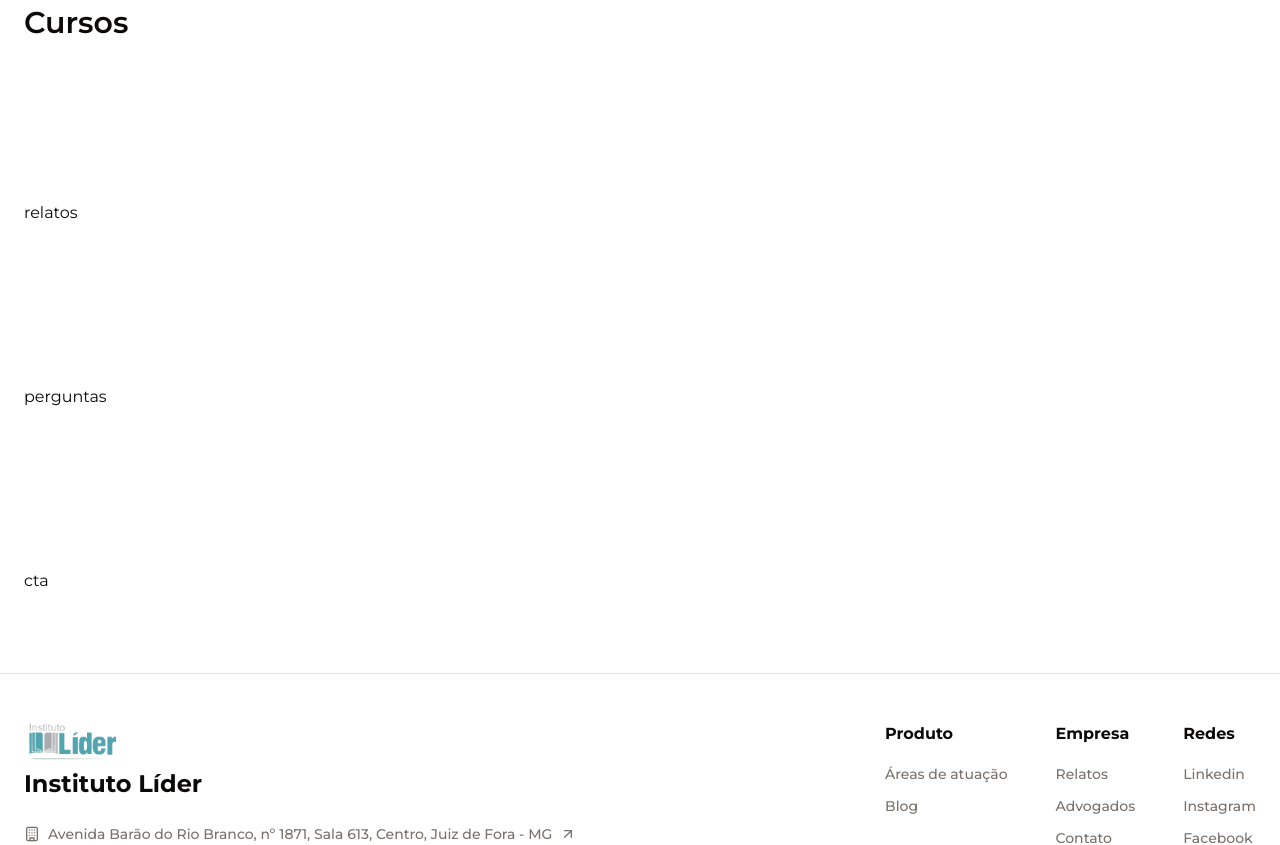
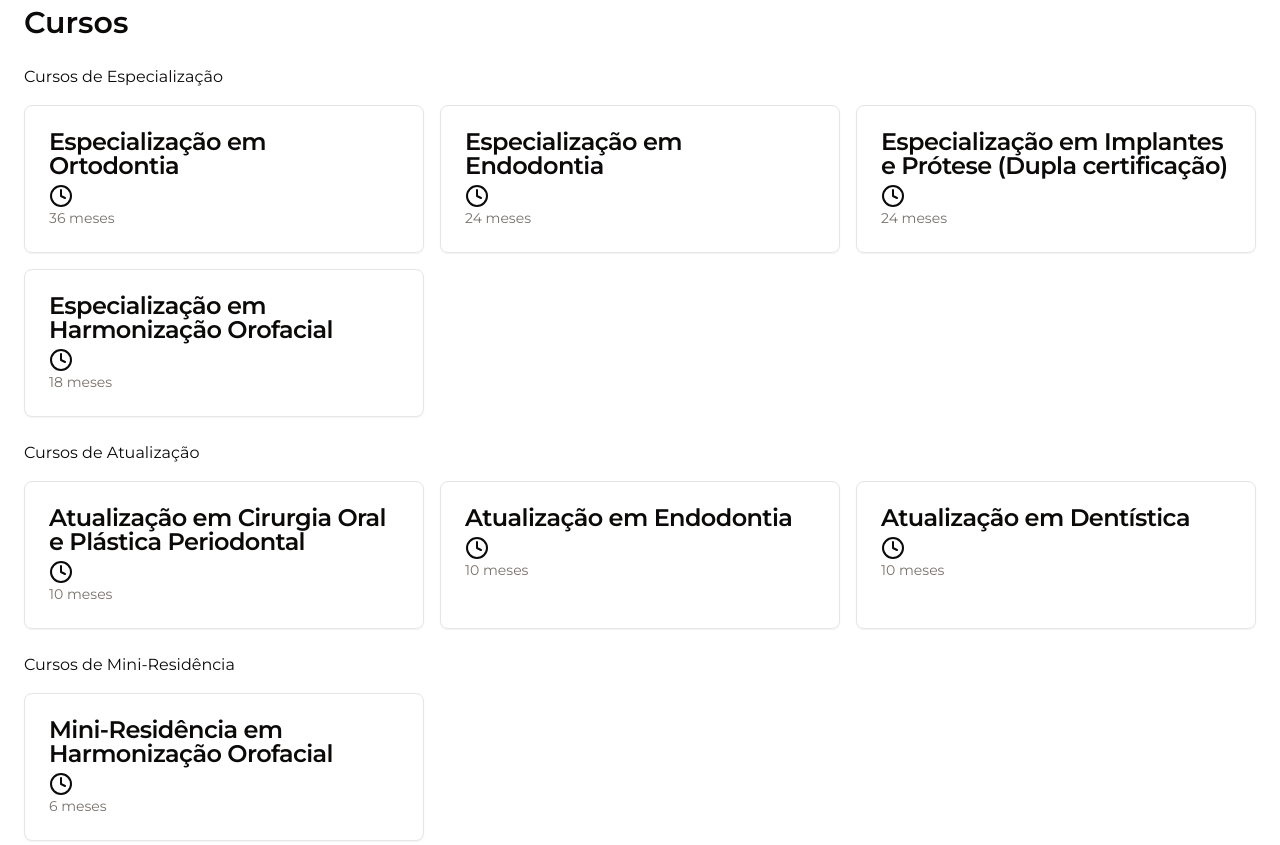
Before and after one commit to charmingruby/lider-instituto, a Next.js app: page / in a window 1280 px wide. Shown: the part 1905-2750 px from the top of the page. Built offline with nearby package versions, Linux system fonts and the light colour scheme.

Commit message:
feat: added all the courses and started doing the list

```diff
--- /dev/null
+++ b/src/app/(routes)/(public)/(home)/_components/courses-list.tsx
@@ -0,0 +1,48 @@
+import {
+  Card,
+  CardDescription,
+  CardHeader,
+  CardTitle,
+} from '@/components/ui/card'
+import { courses } from '@/content/courses'
+import { Clock } from 'lucide-react'
+
+export function CoursesList() {
+  return (
+    <div className="flex flex-col gap-6">
+      {courses.map(({ title, subcourses }) => (
+        <div key={title} className="space-y-4">
+          <h3>{title}</h3>
+
+          <div className="grid grid-cols-3 gap-4">
+            {subcourses.map(
+              ({
+                title,
+                observation,
+                durationInMonths,
+                type,
+                coordination,
+              }) => (
+                <Card key={title}>
+                  <CardHeader>
+                    <CardTitle>
+                      {title}{' '}
+                      {observation ? <span>({observation})</span> : null}
+                    </CardTitle>
+
+                    <div>
+                      <Clock />
+                      <CardDescription>
+                        {durationInMonths + ' meses'}
+                      </CardDescription>
+                    </div>
+                  </CardHeader>
+                </Card>
+              ),
+            )}
+          </div>
+        </div>
+      ))}
+    </div>
+  )
+}
--- a/src/app/(routes)/(public)/(home)/page.tsx
+++ b/src/app/(routes)/(public)/(home)/page.tsx
@@ -7,6 +7,7 @@ import { OffersList } from './_components/offers-list'
 import { SubHeading } from '@/components/sub-heading'
 import { Text } from '@/components/ui/text'
 import { StoryAlbum } from './_components/story-album'
+import { CoursesList } from './_components/courses-list'
 
 export const metadata: Metadata = {
   title: 'Toothache | Melhor instituto de dentistas',
@@ -69,13 +70,13 @@ export default function Home() {
       {/* Story */}
       <div className="border-y border-border bg-muted flex items-center justify-center">
         <MaxWidthContainer className="grid grid-cols-1 lg:grid-cols-2 gap-8">
-          <div className="space-y-4">
+          <div className="space-y-6">
             <div>
               <SubHeading content="Um pouco da caminhada" />
               <Heading content="Nossa História" />
             </div>
 
-            <div className="space-y-2">
+            <div className="space-y-4">
               <Text>
                 Lorem ipsum dolor sit amet consectetur adipisicing elit.
                 Asperiores hic magnam odio est aliquid earum? Quod est impedit
@@ -99,10 +100,14 @@ export default function Home() {
       </div>
 
       {/* Courses */}
-      <MaxWidthContainer>
+      <MaxWidthContainer className="space-y-6">
         <div>
           <SubHeading content="Os melhores cursos" />
           <Heading content="Cursos" />
+        </div>
+
+        <div>
+          <CoursesList />
         </div>
       </MaxWidthContainer>
 
--- a/src/app/(routes)/(public)/_components/footer/links.tsx
+++ b/src/app/(routes)/(public)/_components/footer/links.tsx
@@ -1,5 +1,5 @@
 import { LinkSection, LinkSectionProps } from './link-section'
-import { facebookLink, instagramLink, linkedinLink } from '@/site'
+import { facebookLink, instagramLink } from '@/site'
 
 const productSection: LinkSectionProps = {
   title: 'Produto',
@@ -37,10 +37,6 @@ const socialSection: LinkSectionProps = {
   title: 'Redes',
   links: [
     {
-      label: 'Linkedin',
-      url: linkedinLink,
-    },
-    {
       label: 'Instagram',
       url: instagramLink,
     },
--- /dev/null
+++ b/src/content/courses.ts
@@ -0,0 +1,165 @@
+enum SubcourseTypes {
+  theoric = 'Teórico',
+  practice = 'Prático',
+  lab = 'Laboratorial',
+}
+
+interface Coordinator {
+  name: string
+  role?: string
+}
+
+interface Subcourse {
+  title: string
+  observation?: string
+  durationInMonths: number
+  type: SubcourseTypes[]
+  coordination: Coordinator[]
+}
+
+interface Course {
+  title: string
+  subcourses: Subcourse[]
+}
+
+const courses: Course[] = [
+  {
+    title: 'Cursos de Especialização',
+    subcourses: [
+      {
+        title: 'Especialização em Ortodontia',
+        durationInMonths: 36,
+        type: [
+          SubcourseTypes.theoric,
+          SubcourseTypes.practice,
+          SubcourseTypes.lab,
+        ],
+        coordination: [
+          {
+            name: 'Dr. Anderson Mamede',
+            role: 'Doutor em Ortodontia',
+          },
+          {
+            name: 'Dr. Saulo Gribel',
+            role: 'Doutor em Ortodontia',
+          },
+          {
+            name: 'Dr. Alysson Oriá',
+            role: 'Mestre em Ortodontia',
+          },
+        ],
+      },
+      {
+        title: 'Especialização em Endodontia',
+        durationInMonths: 24,
+        type: [
+          SubcourseTypes.theoric,
+          SubcourseTypes.practice,
+          SubcourseTypes.lab,
+        ],
+        coordination: [
+          {
+            name: 'Dra. Simone Tosta',
+          },
+        ],
+      },
+      {
+        title: 'Especialização em Implantes e Prótese',
+        observation: 'Dupla certificação',
+        durationInMonths: 24,
+        type: [
+          SubcourseTypes.theoric,
+          SubcourseTypes.practice,
+          SubcourseTypes.lab,
+        ],
+        coordination: [
+          {
+            name: 'Dr. Kelvin Borges',
+          },
+          {
+            name: 'Dr. Tiago Galvão',
+          },
+        ],
+      },
+      {
+        title: 'Especialização em Harmonização Orofacial',
+        durationInMonths: 18,
+        type: [
+          SubcourseTypes.theoric,
+          SubcourseTypes.practice,
+          SubcourseTypes.lab,
+        ],
+        coordination: [
+          {
+            name: 'Dr. Pedro Breda',
+          },
+          {
+            name: 'Dra. Querlei Veloso',
+          },
+        ],
+      },
+    ],
+  },
+  {
+    title: 'Cursos de Atualização',
+    subcourses: [
+      {
+        title: 'Atualização em Cirurgia Oral e Plástica Periodontal',
+        durationInMonths: 10,
+        type: [
+          SubcourseTypes.theoric,
+          SubcourseTypes.practice,
+          SubcourseTypes.lab,
+        ],
+        coordination: [
+          { name: 'Dr. Kelvin Borges' },
+          { name: 'Dr. Tiago Galvão' },
+        ],
+      },
+      {
+        title: 'Atualização em Endodontia',
+        durationInMonths: 10,
+        type: [
+          SubcourseTypes.theoric,
+          SubcourseTypes.practice,
+          SubcourseTypes.lab,
+        ],
+        coordination: [{ name: 'Dra. Simone Tosta' }],
+      },
+      {
+        title: 'Atualização em Dentística',
+        durationInMonths: 10,
+        type: [
+          SubcourseTypes.theoric,
+          SubcourseTypes.practice,
+          SubcourseTypes.lab,
+        ],
+        coordination: [{ name: 'Dr. Marcelo Filadelfo Silva' }],
+      },
+    ],
+  },
+  {
+    title: 'Cursos de Mini-Residência',
+    subcourses: [
+      {
+        title: 'Mini-Residência em Harmonização Orofacial',
+        durationInMonths: 6,
+        type: [
+          SubcourseTypes.theoric,
+          SubcourseTypes.practice,
+          SubcourseTypes.lab,
+        ],
+        coordination: [
+          {
+            name: 'Dr. Pedro Breda',
+          },
+          {
+            name: 'Dra. Querlei Veloso',
+          },
+        ],
+      },
+    ],
+  },
+]
+
+export { courses }
--- a/src/site/index.ts
+++ b/src/site/index.ts
@@ -6,12 +6,13 @@ const messageURL = encodeURIComponent(message)
 
 export const whatsappLink = `https://wa.me/${phoneNumber}?text=${messageURL}`
 
-export const mapLink = 'https://maps.app.goo.gl/yHDrR77Nyd7Nk8RN8'
-
-export const linkedinLink = 'https://www.linkedin.com/company/institutolider/'
+export const mapLink = 'https://maps.app.goo.gl/4qrXUSAxsQfRJ9jG9'
+export const address =
+  'AV. JURACY MAGALHÃES JÚNIOR 374, RIO VERMELHO. SALVADOR – BA.'
 
 export const instagramLink = 'https://www.instagram.com/institutolider/'
 
-export const facebookLink = 'https://www.facebook.com/institutolider'
+export const facebookLink =
+  'https://www.facebook.com/institutolidersalvador?mibextid=LQQJ4d'
 
-export const email = 'contato@institutolider.com'
+export const email = 'adm1lider@yahoo.com'
```
